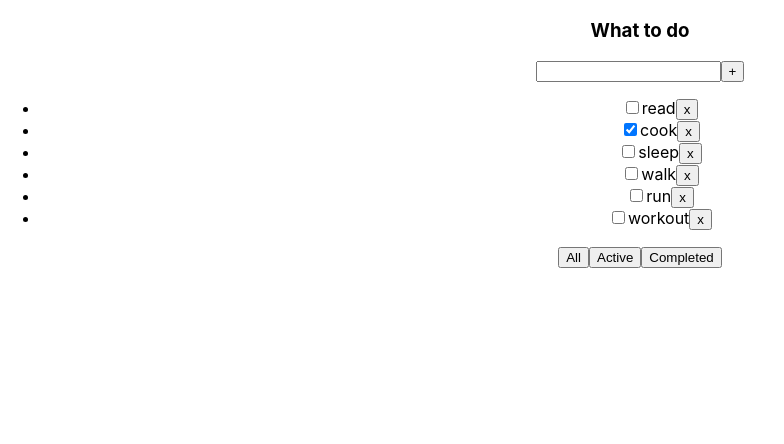
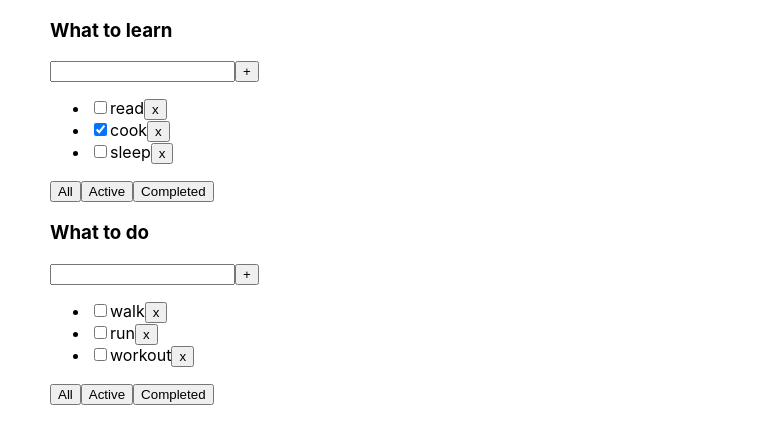
Before and after one commit to aigul-ermak/todolist, a React (Create React App) app: page / in a window 1280 px wide. Shown: the top 444 px of the page, without its empty margins (0-784 px from the left). Built offline with nearby package versions, Linux system fonts and the light colour scheme.

Commit message:
lesson 5

```diff
--- a/src/App.css
+++ b/src/App.css
@@ -1,38 +1,3 @@
 .App {
-  text-align: center;
+  margin-left: 50px;
 }
-
-.App-logo {
-  height: 40vmin;
-  pointer-events: none;
-}
-
-@media (prefers-reduced-motion: no-preference) {
-  .App-logo {
-    animation: App-logo-spin infinite 20s linear;
-  }
-}
-
-.App-header {
-  background-color: #282c34;
-  min-height: 100vh;
-  display: flex;
-  flex-direction: column;
-  align-items: center;
-  justify-content: center;
-  font-size: calc(10px + 2vmin);
-  color: white;
-}
-
-.App-link {
-  color: #61dafb;
-}
-
-@keyframes App-logo-spin {
-  from {
-    transform: rotate(0deg);
-  }
-  to {
-    transform: rotate(360deg);
-  }
-}
--- a/src/App.tsx
+++ b/src/App.tsx
@@ -3,65 +3,98 @@
 import Todolist, {TaskType} from './Todolist';
 import {v1} from 'uuid';
 
+type TodoListType = {
+    id: string
+    title: string
+    filter: FilterValuesType
+}
+type TasksStateType = {
+    [key: string]: Array<TaskType>
+}
 
 export type FilterValuesType = 'all' | 'active' | 'completed';
 
 function App() {
-    let [tasks, setTasks] = useState<Array<TaskType>>([
+
+    const todoListID_1 = v1();
+    const todoListID_2 = v1();
+    const [todoLists, setTodoLists] = useState<Array<TodoListType>>([
+        {id: todoListID_1, title: 'What to learn', filter: 'all'},
+        {id: todoListID_2, title: 'What to do', filter: 'all'}
+    ]);
+
+    const [tasks, setTasks] = useState<TasksStateType>({
+        [todoListID_1]: [
             {id: v1(), title: 'read', isDone: false},
             {id: v1(), title: 'cook', isDone: true},
-        {id: v1(), title: 'sleep', isDone: false},
+            {id: v1(), title: 'sleep', isDone: false}
+        ],
+        [todoListID_2]: [
             {id: v1(), title: 'walk', isDone: false},
             {id: v1(), title: 'run', isDone: false},
             {id: v1(), title: 'workout', isDone: false}
-    ])
+        ]
+    })
 
-    let [filter, setFilter] = useState<FilterValuesType>('all');
-    let tasksForTodoList = tasks;
-    if (filter === 'active') {
-        tasksForTodoList = tasks.filter(t => t.isDone === false)
-    }
-    if (filter === 'completed') {
-        tasksForTodoList = tasks.filter(t => t.isDone === true)
+      function removeTask(taskID: string, todoListID: string) {
+        const copyTasks = {...tasks}
+        copyTasks[todoListID] = tasks[todoListID].filter(t => t.id !== taskID)
+        setTasks(copyTasks)
     }
 
-    function changeTodoListFilter(value: FilterValuesType) {
-        setFilter(value)
-    }
-
-    function removeTask(id: string) {
-        const filteredTasks = tasks.filter(t => t.id !== id);
-        setTasks(filteredTasks)
-    }
-
-    function addTask(title: string) {
+    function addTask(title: string, todoListID: string) {
         const newTask: TaskType = {
             id: v1(),
             title: title,
             isDone: false
         }
-        const newTasks = [newTask, ...tasks]
-        setTasks(newTasks)
+        const copyTasks = {...tasks}
+        copyTasks[todoListID] = [newTask, ...tasks[todoListID]]
+        setTasks(copyTasks)
     }
 
-    function changeTaskStatus(id: string, isDone: boolean) {
-        const updatedTasks = tasks.map(t => t.id === id ? {...t, isDone: isDone} : t)
-        setTasks(updatedTasks)
+    function changeTaskStatus(id: string, isDone: boolean, todoListID: string) {
+        const copyTasks = {...tasks}
+        copyTasks[todoListID] = tasks[todoListID].map(t => t.id === id ? {...t, isDone} : t)
+        setTasks(copyTasks)
     }
 
+    function changeTodoListFilter(filter: FilterValuesType, todoListID: string) {
+        setTodoLists(todoLists.map(tl => tl.id === todoListID ? {...tl, filter: filter} : tl))
+    }
+
+        function getFilteredTasks(tl: TodoListType) {
+            switch (tl.filter) {
+                case 'active':
+                    return tasks[tl.id].filter(t => !t.isDone)
+                case 'completed':
+                    return tasks[tl.id].filter(t => t.isDone)
+                default:
+                    return tasks[tl.id]
+            }
+        }
+
+
+        const todoListComponents = todoLists.map(tl => {
+            const tasksForTodoList = getFilteredTasks(tl)
             return (
-        <div className="App">
                 <Todolist
-                title="What to do"
+                    todoListID={tl.id}
+                    key={tl.id}
+                    title={tl.title}
                     tasks={tasksForTodoList}
                     removeTask={removeTask}
                     changeTodoListFilter={changeTodoListFilter}
                     addTask={addTask}
-                filter={filter}
+                    filter={tl.filter}
                     changeTaskStatus={changeTaskStatus}/>
-
+            )
+        })
+        return (
+            <div className="App">
+                {todoListComponents}
             </div>
-    );
-};
+        )
+    }
 
     export default App;
--- a/src/Todolist.tsx
+++ b/src/Todolist.tsx
@@ -8,13 +8,14 @@
 }
 
 type propsTodoListType = {
+    todoListID: string
     title: string
     tasks: Array<TaskType>
-    removeTask: (taskID: string) => void
-    changeTodoListFilter: (value: FilterValuesType) => void
-    addTask: (title: string) => void
     filter: FilterValuesType
-    changeTaskStatus: ( id: string, isDone: boolean) => void
+    removeTask: (taskID: string, todoListID: string) => void
+    changeTodoListFilter: (filterValue: FilterValuesType, todoListID: string) => void
+    addTask: (title: string, todoListID: string) => void
+    changeTaskStatus: (taskID: string, isDone: boolean, todoListID: string) => void
 }
 
 function Todolist(props: propsTodoListType) {
@@ -27,10 +28,10 @@
             <li>
                 <input type="checkbox"
                        checked={t.isDone}
-                       onChange={ (e) => props.changeTaskStatus(t.id, e.currentTarget.checked)}/>
+                       onChange={(e) => props.changeTaskStatus(t.id, e.currentTarget.checked, props.todoListID)}/>
                 <span className={taskClass}>{t.title}</span>
                 <button onClick={() => {
-                    props.removeTask(t.id)
+                    props.removeTask(t.id, props.todoListID)
                 }}>x
                 </button>
             </li>
@@ -38,8 +39,8 @@
     })
     const addTask = () => {
         const validatedTitle = title.trim()
-        if(validatedTitle) {
-            props.addTask(validatedTitle)
+        if (validatedTitle) {
+            props.addTask(validatedTitle, props.todoListID)
         } else {
             setError(true)
         }
@@ -54,9 +55,9 @@
             addTask()
         }
     }
-    const onAllClickHandler = () => props.changeTodoListFilter('all');
-    const onActiveClickHandler = () => props.changeTodoListFilter('active');
-    const onCompletedClickHandler = () => props.changeTodoListFilter('completed');
+    const onAllClickHandler = () => props.changeTodoListFilter('all', props.todoListID);
+    const onActiveClickHandler = () => props.changeTodoListFilter('active', props.todoListID);
+    const onCompletedClickHandler = () => props.changeTodoListFilter('completed', props.todoListID);
 
     const errorMessage = error ? <div style={{color: 'red'}}>Title is reqiured!!!</div> : null
 
```
Lines whose indentation alone changed are shown as unchanged.
